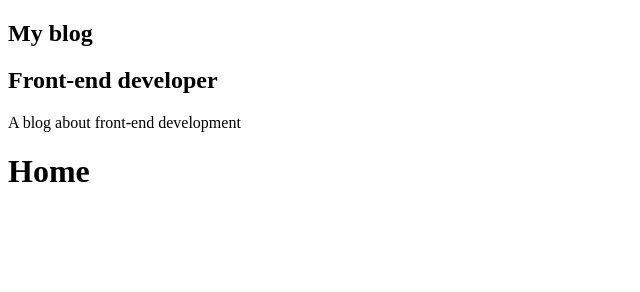
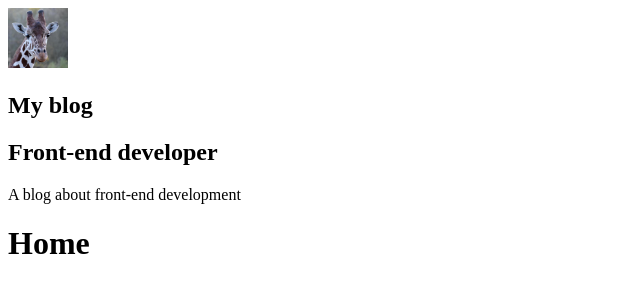
Before and after one commit to guilhermekuni/gatsby-react-blog, a Gatsby site: page / in a window 1280 px wide. Shown: the whole page, without its empty margins (0-640 px from the left). Built offline with nearby package versions, Linux system fonts and the light colour scheme; Gatsby itself is replaced by a stand-in of ours.

Commit message:
create Avatar component with gatsby-image

```diff
--- /dev/null
+++ b/src/components/Avatar/index.js
@@ -0,0 +1,23 @@
+import React from 'react';
+import { useStaticQuery, graphql } from 'gatsby';
+import Img from 'gatsby-image';
+
+const Avatar = () => {
+  const { avatarImage } = useStaticQuery(
+    graphql`
+      query {
+        avatarImage: file(relativePath: { eq: "profile-photo.jpg" }) {
+          childImageSharp {
+            fixed(width: 60, height: 60) {
+              ...GatsbyImageSharpFixed
+            }
+          }
+        }
+      }
+    `
+  );
+
+  return <Img fixed={avatarImage.childImageSharp.fixed} />
+};
+
+export default Avatar;
--- a/src/components/Profile/index.js
+++ b/src/components/Profile/index.js
@@ -1,5 +1,7 @@
 import React from 'react';
 import { useStaticQuery, graphql } from 'gatsby';
+
+import Avatar from '../Avatar';
 
 const Profile = () => {
   const { site: { siteMetadata } } = useStaticQuery(graphql`
@@ -17,6 +19,7 @@
 
   return (
     <div className="Profile-wrapper">
+      <Avatar />
       <h1>{siteMetadata.title}</h1>
       <h2>{siteMetadata.position}</h2>
       <p>{siteMetadata.description}</p>
```
Also changed, not shown: src/images/profile-photo.jpg (added).
